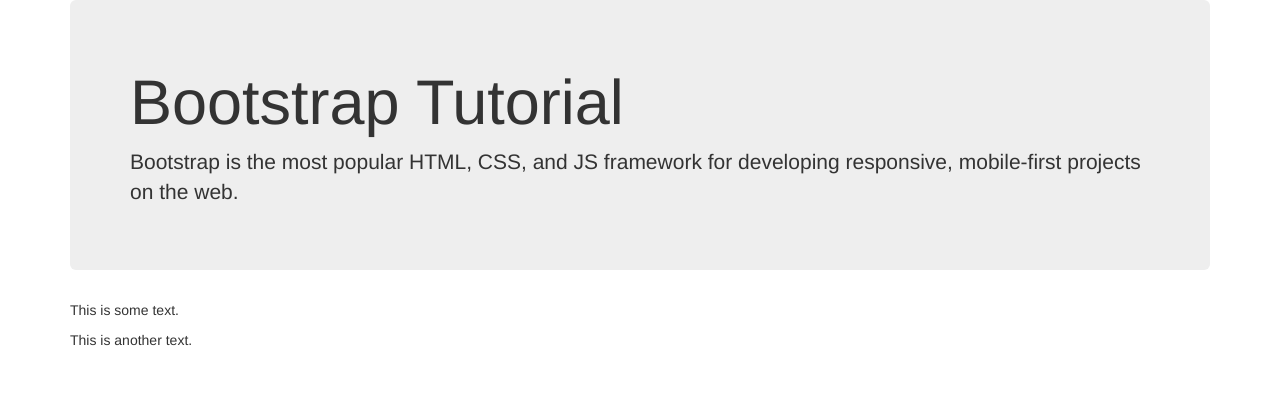
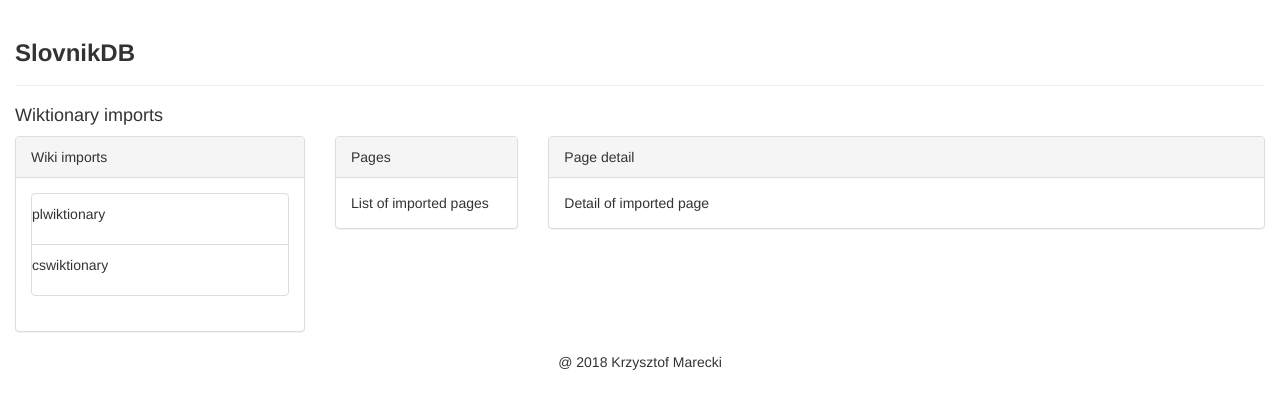
Before and after one commit to kmarecki/slovnikdb, a React app in the folder slovinkdb-admin/: page / in a window 1280 px wide. Shown: the top 408 px of the page. Built offline with nearby package versions, Linux system fonts and the light colour scheme.

Commit message:
Add imports list component

```diff
--- a/slovinkdb-admin/index.html
+++ b/slovinkdb-admin/index.html
@@ -2,7 +2,7 @@
 <html lang="en">
   <head>
     <meta charset="UTF-8">
-    <title>My Typescript App</title>
+    <title>SlownikDB managament application</title>
   </head>
   <body>
     <div id="app"></div>
--- a/slovinkdb-admin/package.json
+++ b/slovinkdb-admin/package.json
@@ -17,6 +17,7 @@
     "bootstrap": "^3.3.7",
     "css-loader": "^0.28.8",
     "file-loader": "^1.1.6",
+    "font-awesome": "^4.7.0",
     "react": "^16.2.0",
     "react-dom": "^16.2.0",
     "style-loader": "^0.19.1",
--- /dev/null
+++ b/slovinkdb-admin/src/components/app/app.tsx
@@ -0,0 +1,22 @@
+import React from 'react';
+import ReactDOM from 'react-dom';
+import { AppHeader } from 'components/app/appHeader';
+import { AppContent } from 'components/app/Appcontent';
+import { AppFooter } from 'components/app/appFooter';
+
+export class App extends React.Component<any, any> {
+
+  constructor(props: any) {
+    super(props);
+  }
+
+  public render() {
+    return (
+      <div className="container-fluid">
+        <AppHeader/>
+        <AppContent/>
+        <AppFooter/>
+      </div>
+    );
+  }
+};
--- /dev/null
+++ b/slovinkdb-admin/src/components/app/appContent.tsx
@@ -0,0 +1,18 @@
+import React from 'react';
+import ReactDOM from 'react-dom';
+import { WikiImports } from 'components/imports/imports';
+
+export class AppContent extends React.Component<any, any> {
+
+  constructor(props: any) {
+    super(props);
+  }
+
+  public render() {
+    return (
+      <div>
+       <WikiImports/>
+      </div>
+    );
+  }
+};
--- /dev/null
+++ b/slovinkdb-admin/src/components/app/appFooter.tsx
@@ -0,0 +1,17 @@
+import React from 'react';
+import ReactDOM from 'react-dom';
+
+export class AppFooter extends React.Component<any, any> {
+
+    constructor(props: any) {
+        super(props);
+    }
+
+    public render() {
+        return (
+            <div className="page-footer text-center">
+                <p> @ 2018 Krzysztof Marecki</p>
+            </div>
+        );
+    }
+};
--- /dev/null
+++ b/slovinkdb-admin/src/components/app/appHeader.tsx
@@ -0,0 +1,17 @@
+import React from 'react';
+import ReactDOM from 'react-dom';
+
+export class AppHeader extends React.Component<any, any> {
+
+  constructor(props: any) {
+    super(props);
+  }
+
+  public render() {
+    return (
+      <div className="page-header">
+        <h3><strong>SlovnikDB</strong></h3>
+      </div>
+    );
+  }
+};
--- /dev/null
+++ b/slovinkdb-admin/src/components/imports/imports-list/importItem.tsx
@@ -0,0 +1,39 @@
+import React from 'react';
+import ReactDOM from 'react-dom';
+
+export interface ImportItemProps {
+    name: string;
+}
+
+export interface ImportItemState {
+    expanded: boolean;
+}
+
+export class ImportItem extends React.Component<ImportItemProps, ImportItemState> {
+
+    constructor(props: any) {
+        super(props);
+
+        this.state = {
+            expanded: false
+        }
+    }
+
+    public render() {
+
+        const button = (this.state.expanded) ?
+        <a className="btn" href="#">
+        <i className="fa fa-chevron-down" aria-hidden="true"></i>
+    </a> :
+          <a className="btn" href="#">
+          <i className="fa fa-chevron-up" aria-hidden="true"></i>
+      </a>;
+
+        return (
+            <div className="row">
+                <p>{this.props.name}</p>
+                {/* {{button}} */}
+            </div>
+        );
+    }
+};
--- /dev/null
+++ b/slovinkdb-admin/src/components/imports/imports-list/importsList.tsx
@@ -0,0 +1,34 @@
+import React from 'react';
+import ReactDOM from 'react-dom';
+import { ImportItem } from 'components/imports/imports-list/importItem';
+
+
+interface ImportsListState {
+    names: string[];
+}
+
+export class ImportsList extends React.Component<any, ImportsListState> {
+
+    constructor(props: any) {
+        super(props);
+        this.state = {
+            names: [ 'plwiktionary', 'cswiktionary']
+        };
+    }
+
+    public render() {
+
+        return (
+            <div className="panel panel-default">
+                <div className="panel-heading">Wiki imports</div>
+                <div className="panel-body">
+                    <ul className="list-group">
+                        {this.state.names.map(name => {
+                            return <li className="list-group-item" key={name}><ImportItem name={name}/></li>;
+                        })}
+                    </ul>
+                </div>
+            </div>
+        );
+    }
+};
--- /dev/null
+++ b/slovinkdb-admin/src/components/imports/imports.tsx
@@ -0,0 +1,31 @@
+import React from 'react';
+import ReactDOM from 'react-dom';
+import { ImportsList } from 'components/imports/imports-list/importsList';
+import { PagesList } from 'components/imports/pages-list/pagesList';
+import { PageDetail } from 'components/imports/page-detail/pageDetail';
+
+export class WikiImports extends React.Component<any, any> {
+
+  constructor(props: any) {
+    super(props);
+  }
+
+  public render() {
+    return (
+      <div>
+        <h4>Wiktionary imports</h4>
+        <div className="row">
+          <div className="col-md-3">
+            <ImportsList/>
+          </div>
+          <div className="col-md-2">
+            <PagesList/>
+          </div>
+          <div className="col-md-7">
+            <PageDetail/>
+          </div>
+        </div>
+      </div>
+    );
+  }
+};
--- /dev/null
+++ b/slovinkdb-admin/src/components/imports/page-detail/pageDetail.tsx
@@ -0,0 +1,18 @@
+import React from 'react';
+import ReactDOM from 'react-dom';
+
+export class PageDetail extends React.Component<any, any> {
+
+    constructor(props: any) {
+        super(props);
+    }
+
+    public render() {
+        return (
+            <div className="panel panel-default">
+              <div className="panel-heading">Page detail</div>
+              <div className="panel-body">Detail of imported page</div>
+            </div>
+        );
+    }
+};
--- /dev/null
+++ b/slovinkdb-admin/src/components/imports/pages-list/pagesList.tsx
@@ -0,0 +1,18 @@
+import React from 'react';
+import ReactDOM from 'react-dom';
+
+export class PagesList extends React.Component<any, any> {
+
+    constructor(props: any) {
+        super(props);
+    }
+
+    public render() {
+        return (
+            <div className="panel panel-default">
+                <div className="panel-heading">Pages</div>
+                <div className="panel-body">List of imported pages</div>
+            </div>
+        );
+    }
+};
--- a/slovinkdb-admin/src/index.tsx
+++ b/slovinkdb-admin/src/index.tsx
@@ -1,20 +1,9 @@
 import 'bootstrap/dist/css/bootstrap.css';
+import 'font-awesome/css/font-awesome.css';
 
 import React from 'react';
 import ReactDOM from 'react-dom';
 
-const App = () => {
-  return (
-    <div className="container">
-      <div className="jumbotron">
-        <h1>Bootstrap Tutorial</h1>
-        <p>Bootstrap is the most popular HTML, CSS, and JS framework for developing
-    responsive, mobile-first projects on the web.</p>
-      </div>
-      <p>This is some text.</p>
-      <p>This is another text.</p>
-    </div>
-  );
-};
+import { App } from './components/app/app';
 
 ReactDOM.render(<App />, document.getElementById('app'));
```
Also changed, not shown: 2 other files (tests, documents, lock files or other folders).
